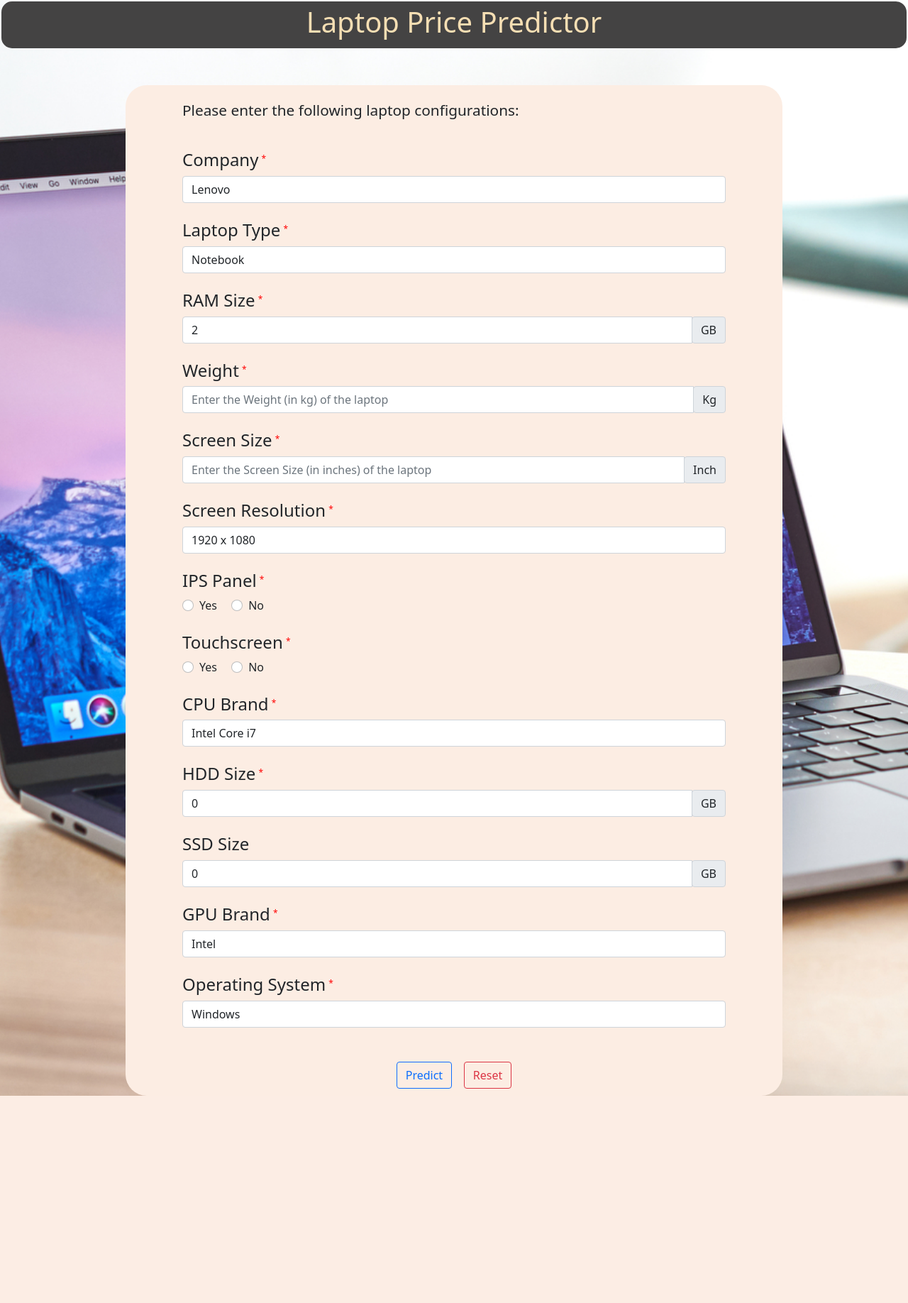
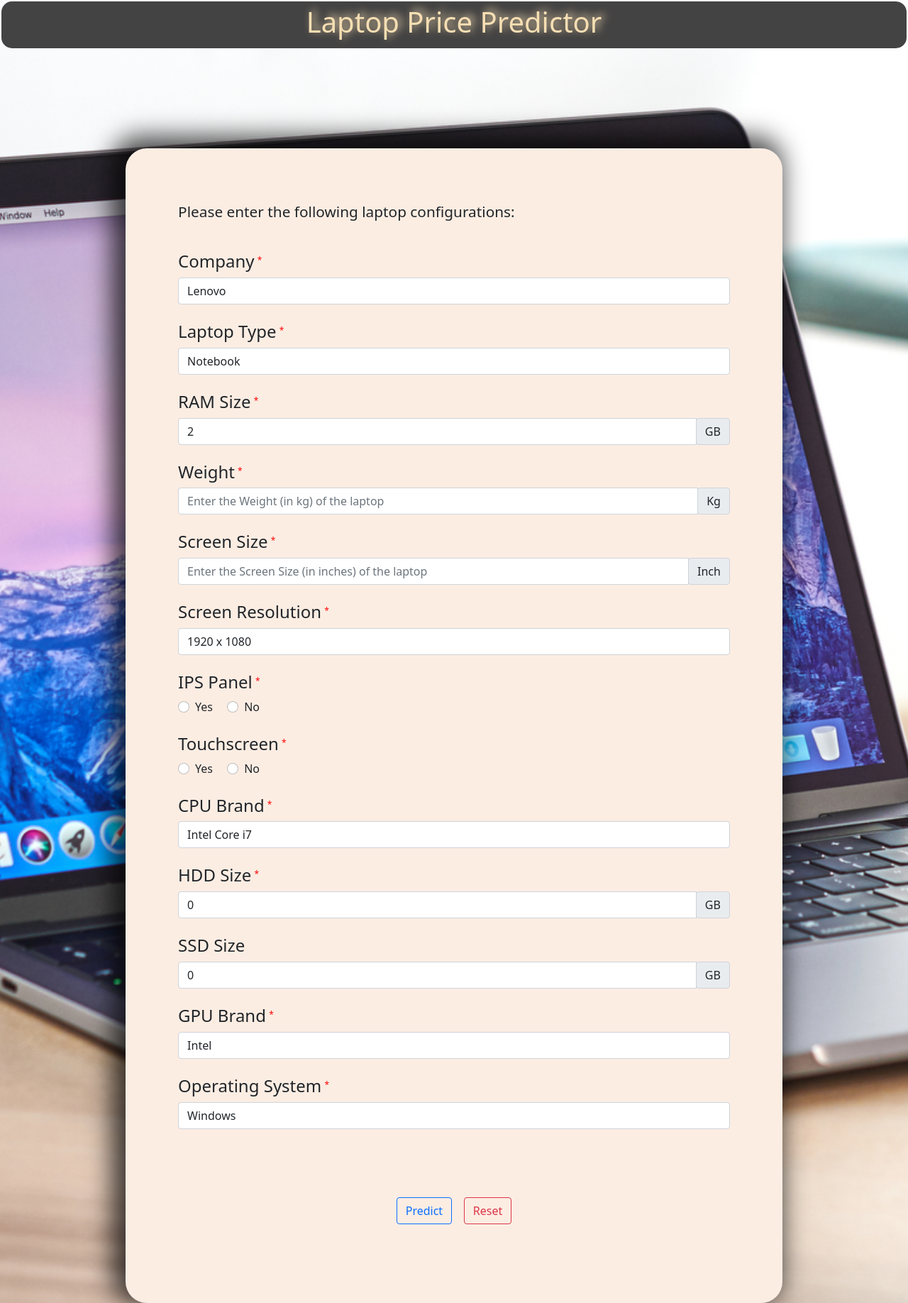
Before and after one commit to gourav1001/Laptop-Price-Predictor, a Flask app: page / in a window 1280 px wide. Shown: the whole page at 71% size. Before the commit the page ends 1544 px from the top, so only its background shows below. Run offline with Flask 2, Linux system fonts and the light colour scheme; parts of the project's set-up code (start-up, migrations or seed data) failed here and were passed over.

Commit message:
Fourth Commit

```diff
--- a/static/css/style.css
+++ b/static/css/style.css
@@ -1,20 +1,32 @@
+/*setting html and body height and width property*/
+body,
+html{
+    min-height: 100%;
+    min-width: 100%;
+}
+
 /* html body section for index.html*/
 #index{
     background-image: url("/static/images/background.jpg");
     background-size: cover;
     background-position: center;
     background-repeat: no-repeat;
+    position: relative;
+    justify-content: center;
 }
 
 /*app heading section*/
 .app-header{
     border-radius: 15px;
     background-color: rgb(68, 67, 67);
+    position: relative;
+    justify-content: center;
     text-align: center;
     color: wheat;
     padding-top: 5px;
     padding-bottom: 5px;
     margin: 2px;
+    text-shadow: 5px -3px 12px wheat;
 }
 
 /*configuration paragraph headline*/
@@ -26,11 +38,12 @@
 .config-inputs{
     background-color: #fcede3;
     border-radius: 30px;
-    margin-top: 50px;
-    padding-top: 20px;
-    padding-bottom: 10px;
-    padding-left: 80px;
-    padding-right: 80px;
+    margin-top: 15%;
+    padding-top: 8%;
+    padding-bottom: 12%;
+    padding-left: 8%;
+    padding-right: 8%;
+    box-shadow: -10px -7px 35px 10px rgba(0, 0, 0, 0.719);
 }
 
 /*required star*/
@@ -45,17 +58,22 @@
     background-size: cover;
     background-position: center;
     background-repeat: no-repeat;
+    position: relative;
+    justify-content: center;
 }
 
 /*prediction section*/
 .prediction{
     background-color: #fdf2eb;
     border-radius: 30px;
-    margin-top: 50px;
-    padding-top: 20px;
-    padding-bottom: 20px;
-    padding-left: 80px;
-    padding-right: 80px;
+    margin-top: 10%;
+    padding-top: 5%;
+    padding-bottom: 10%;
+    padding-left: 10%;
+    padding-right: 10%;
+    position: relative;
+    justify-content: center;
+    box-shadow: -10px -7px 35px 10px rgba(0, 0, 0, 0.719);
 }
 
 /*prediction result*/
@@ -67,4 +85,5 @@
 .message{
     padding-top: 10%;
     text-align: center;
+    text-shadow: 7px 10px 8px gray;
 }
--- a/templates/index.html
+++ b/templates/index.html
@@ -226,7 +226,7 @@
                                 <option value="Other OS / No OS">Others</option>
                             </select>
                         </div>
-                        <br/><br/>
+                        <br/><br/><br/><br/>
                         <!--form submission section-->
                         <div style="text-align: center;">
                             <!--submit button for predicting price of laptop-->
--- a/templates/predict.html
+++ b/templates/predict.html
@@ -38,7 +38,9 @@
                             <li><font style="font-weight: bold; font-size:1.1em">Operating System: </font>{{ results[12] }}</li>
                         </ul>
                         <br/><br/>
-                        <h4>The predicted price (INR) of the laptop is:</h4><h4 style="color: #82b74b;">Rs. {{ results[13] }}</h4>
+                        <div style="display: flex;">
+                            <h4>The predicted price (INR) of the laptop is:&nbsp;</h4><h4 style="color: #82b74b;">Rs. {{ results[13] }}</h4>
+                        </div>
                     </div>
                     <div class="message">
                         <h1>Thank You!</h1>
```
